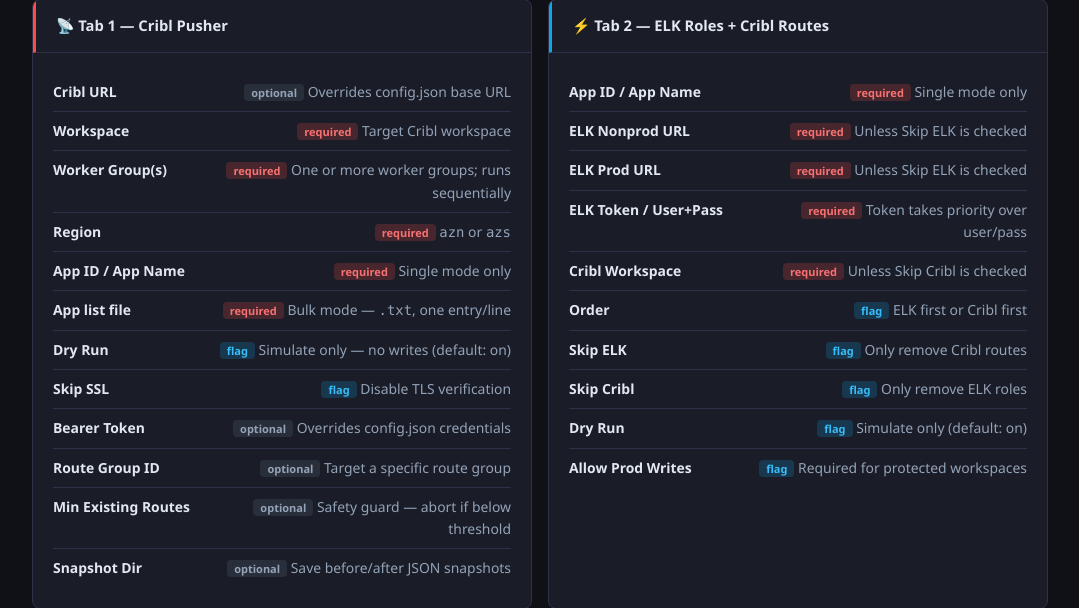
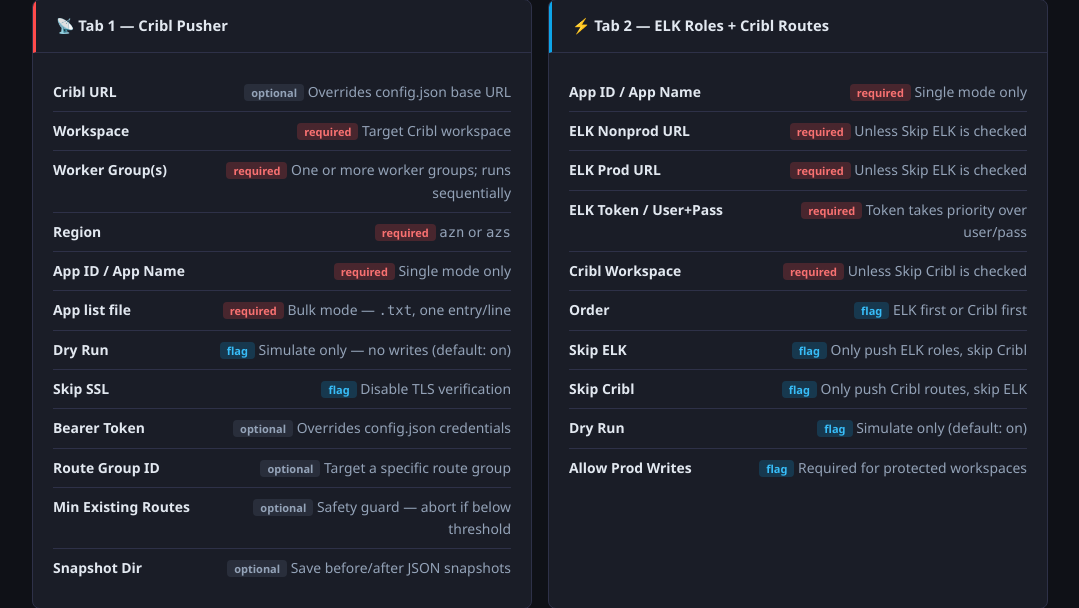
Before and after one commit to ambalbek/cribl-flask, a Flask app: page / in a window 1280 px wide. Shown: the part 1770-2378 px from the top of the page, without its empty margins (100-1179 px from the left). Run offline with Flask 3, Linux system fonts and the light colour scheme.

Commit message:
pushing changes

```diff
--- a/templates/index.html
+++ b/templates/index.html
@@ -463,11 +463,11 @@
           </li>
           <li>
             <span class="field-name">Skip ELK</span>
-            <span class="field-desc"><span class="tag tag-flag">flag</span> Only remove Cribl routes</span>
+            <span class="field-desc"><span class="tag tag-flag">flag</span> Only push ELK roles, skip Cribl</span>
           </li>
           <li>
             <span class="field-name">Skip Cribl</span>
-            <span class="field-desc"><span class="tag tag-flag">flag</span> Only remove ELK roles</span>
+            <span class="field-desc"><span class="tag tag-flag">flag</span> Only push Cribl routes, skip ELK</span>
           </li>
           <li>
             <span class="field-name">Dry Run</span>
```
